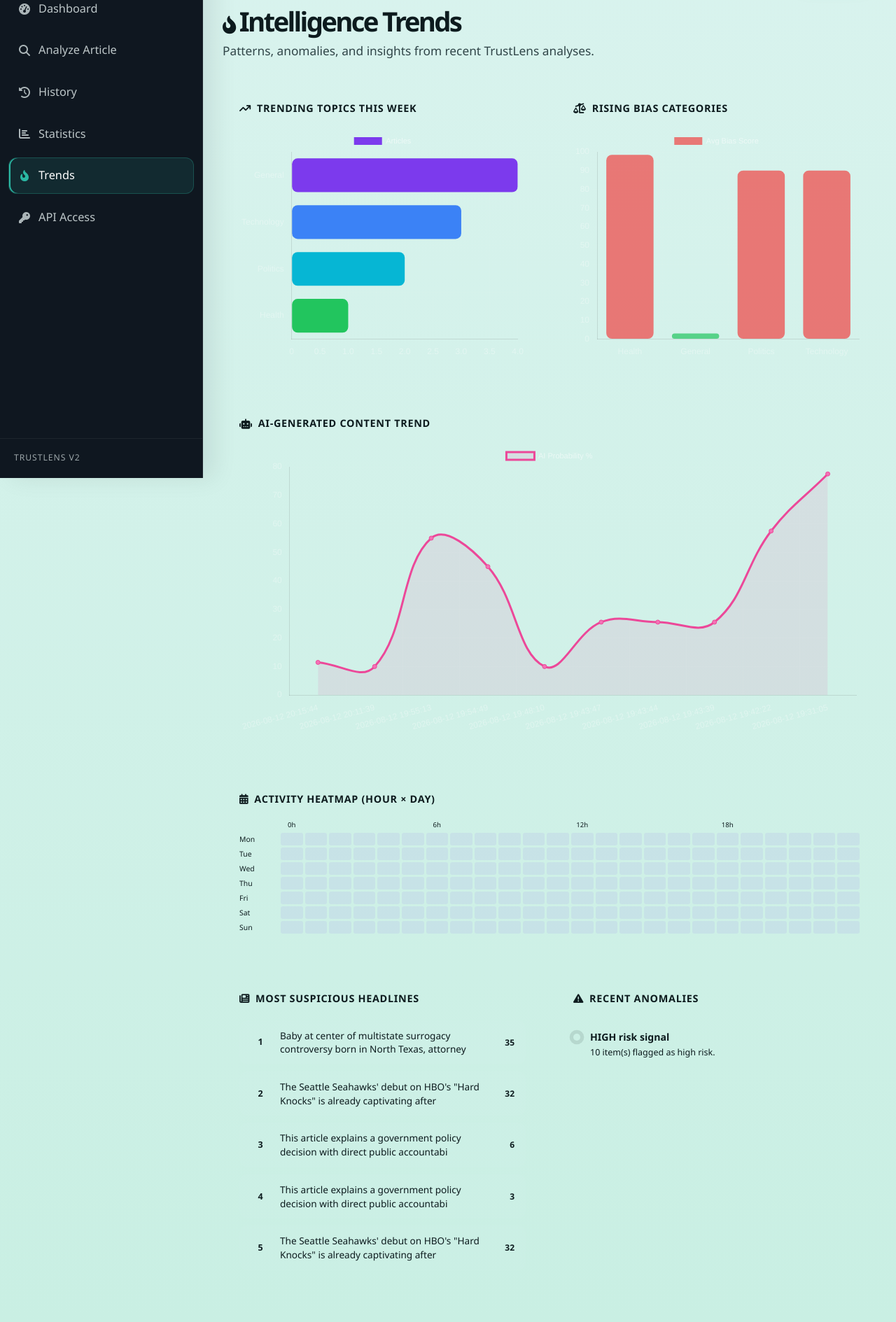
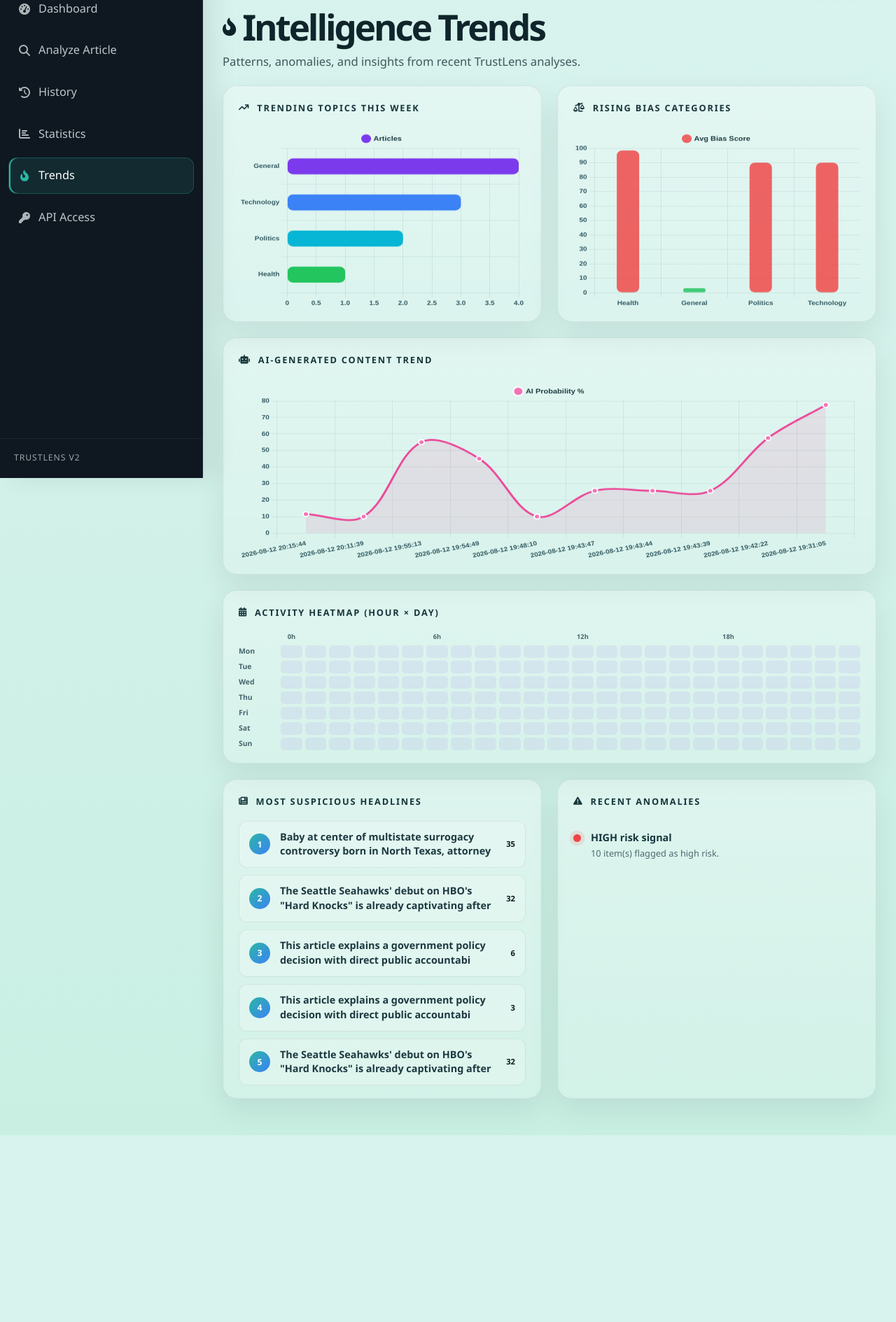
Before and after one commit to Vidulaa03/TrustLens, a Flask app: page /trends in a window 1280 px wide. Shown: the part 117-2006 px from the top of the page at 70% size. After the commit the page ends 1739 px from the top, so only its background shows below. Run offline with Flask 3, Linux system fonts and the light colour scheme; a user stored in the database is signed in; data comes from the database, SQL or seed files in the repository.

Commit message:
enhanced trends feature

```diff
--- a/templates/trends.html
+++ b/templates/trends.html
@@ -4,78 +4,104 @@
 {% block head %}
 <script src="https://cdnjs.cloudflare.com/ajax/libs/Chart.js/4.4.1/chart.umd.min.js"></script>
 <style>
-/* ── Chart card ───────────────────────────────── */
+.page-header {
+  margin: 6px 0 22px;
+}
+.page-header h1 {
+  margin: 0;
+  font-size: clamp(2.2rem, 4vw, 3.2rem);
+  line-height: 1.05;
+  letter-spacing: -0.06em;
+  color: #10252b;
+  display: flex;
+  align-items: center;
+  gap: 12px;
+}
+.page-header p {
+  margin: 10px 0 0;
+  color: #40575c;
+  font-size: 1.04rem;
+}
+
 .chart-card {
-  background: var(--bg-card);
-  border: 1px solid var(--border);
-  border-radius: var(--radius-lg);
-  padding: 24px;
-  margin-bottom: 20px;
+  background: linear-gradient(180deg, rgba(255,255,255,0.32), rgba(255,255,255,0.18));
+  border: 1px solid rgba(13, 27, 30, 0.08);
+  border-radius: 20px;
+  padding: 22px 22px 18px;
+  margin-bottom: 22px;
+  box-shadow: 0 18px 40px rgba(13, 27, 30, 0.08);
 }
 .chart-card h3 {
-  font-size: .9rem;
-  font-weight: 600;
-  color: var(--text-secondary);
+  font-size: .8rem;
+  font-weight: 800;
+  color: #17363b;
   text-transform: uppercase;
-  letter-spacing: .7px;
-  margin-bottom: 20px;
+  letter-spacing: .14em;
+  margin: 0 0 18px;
   display: flex;
   align-items: center;
-  gap: 8px;
+  gap: 10px;
+}
+.chart-card canvas {
+  display: block;
+  width: 100% !important;
+  height: 260px !important;
 }
 
-/* ── Heatmap grid ─────────────────────────────── */
 .heatmap-grid {
   display: grid;
-  grid-template-columns: 56px repeat(24, 1fr);
-  gap: 3px;
+  grid-template-columns: 56px repeat(24, minmax(8px, 1fr));
+  gap: 4px;
   font-size: .65rem;
-  color: var(--text-muted);
+  color: #46666d;
 }
-.heatmap-grid .day-label { display:flex; align-items:center; }
+.heatmap-grid .day-label {
+  display:flex; align-items:center; font-weight:700; font-size:.65rem;
+}
 .heat-cell {
   height: 18px;
-  border-radius: 3px;
-  transition: transform .15s;
+  border-radius: 5px;
+  transition: transform .15s ease, filter .15s ease;
   cursor: default;
 }
-.heat-cell:hover { transform: scale(1.3); z-index: 2; }
-.hour-labels { display:flex; gap:3px; padding-left:59px; margin-bottom:4px; }
-.hour-label  { flex:1; text-align:center; font-size:.6rem; color:var(--text-muted); }
+.heat-cell:hover { transform: scale(1.18); filter: brightness(1.08); z-index: 2; }
+.hour-labels { display:flex; gap:4px; padding-left:60px; margin-bottom:6px; }
+.hour-label  { flex:1; text-align:center; font-size:.58rem; color:#49676b; font-weight:700; }
 
-/* ── Ranked card list ─────────────────────────── */
 .ranked-list { display:flex; flex-direction:column; gap:10px; }
 .rank-item {
   display:flex;
   align-items:center;
   gap:14px;
-  background:rgba(255,255,255,.02);
-  border:1px solid var(--border);
-  border-radius:10px;
-  padding:12px 16px;
+  background: rgba(255,255,255,.24);
+  border:1px solid rgba(16,37,43,0.08);
+  border-radius: 12px;
+  padding: 12px 14px;
   transition: all .2s ease;
 }
-.rank-item:hover { border-color: var(--border-glow); transform: translateX(4px); }
+.rank-item:hover { border-color: rgba(16,37,43,0.12); transform: translateX(4px); }
 .rank-num {
-  width:28px; height:28px;
+  width:30px; height:30px;
   border-radius:50%;
-  background:linear-gradient(135deg,var(--purple),var(--blue));
+  background:linear-gradient(135deg,#2bb7a3,#3b82f6);
+  color:#fff;
   display:flex; align-items:center; justify-content:center;
-  font-size:.78rem; font-weight:700; flex-shrink:0;
+  font-size:.76rem; font-weight:800; flex-shrink:0;
 }
-.rank-text { flex:1; font-size:.85rem; color:var(--text-secondary); }
-.rank-badge { font-size:.75rem; font-weight:600; }
+.rank-text { flex:1; font-size:.9rem; color:#1d3940; font-weight:600; }
+.rank-badge {
+  font-size:.7rem; font-weight:800;
+}
 
-/* ── Anomaly card ─────────────────────────────── */
 .anomaly-item {
   display:flex;
   gap:14px;
   padding:14px 0;
-  border-bottom:1px solid var(--border);
+  border-bottom:1px solid rgba(16,37,43,0.08);
 }
 .anomaly-item:last-child { border-bottom:none; }
 .anomaly-dot {
-  width:10px; height:10px; border-radius:50%;
+  width:11px; height:11px; border-radius:50%;
   margin-top:5px; flex-shrink:0;
   animation: pulse 2s infinite;
 }
@@ -83,14 +109,13 @@
   0%,100% { box-shadow:0 0 0 0 currentColor; }
   50%      { box-shadow:0 0 0 6px transparent; }
 }
-.anomaly-title { font-size:.88rem; font-weight:600; color:var(--text-primary); margin-bottom:3px; }
-.anomaly-sub   { font-size:.78rem; color:var(--text-muted); }
+.anomaly-title { font-size:.9rem; font-weight:700; color:#16363d; margin-bottom:3px; }
+.anomaly-sub   { font-size:.8rem; color:#4d6a70; }
 
-/* ── 2-col grid ─────────────────────────────── */
 .trends-grid {
   display:grid;
   grid-template-columns:1fr 1fr;
-  gap:20px;
+  gap:22px;
 }
 @media (max-width:900px) { .trends-grid { grid-template-columns:1fr; } }
 </style>
@@ -153,13 +178,35 @@
 const trends = {{ trend_data | tojson }};
 
 const sharedOpts = {
-  plugins: { legend: { labels: { color:'rgba(255,255,255,.55)', font:{size:11} } } },
+  responsive: true,
+  maintainAspectRatio: false,
+  animation: { duration: 900, easing: 'easeOutQuart' },
+  plugins: {
+    legend: {
+      labels: {
+        color: '#1e3d43',
+        usePointStyle: true,
+        pointStyle: 'circle',
+        boxWidth: 10,
+        boxHeight: 10,
+        padding: 14,
+        font: { size: 11, weight: 700 }
+      }
+    }
+  },
   scales: {
-    x: { ticks:{color:'rgba(255,255,255,.35)'}, grid:{color:'rgba(255,255,255,.04)'} },
-    y: { ticks:{color:'rgba(255,255,255,.35)'}, grid:{color:'rgba(255,255,255,.04)'} }
-  },
-  responsive: true,
-  animation: { duration: 900, easing:'easeOutQuart' }
+    x: {
+      ticks: { color: '#335a62', font: { size: 10, weight: 600 } },
+      grid: { color: 'rgba(21, 52, 59, 0.08)', drawBorder: false },
+      border: { display: false }
+    },
+    y: {
+      min: 0,
+      ticks: { color: '#335a62', font: { size: 10, weight: 600 } },
+      grid: { color: 'rgba(21, 52, 59, 0.08)', drawBorder: false },
+      border: { display: false }
+    }
+  }
 };
 
 new Chart(document.getElementById('trendingTopicsChart'), {
@@ -172,9 +219,13 @@ new Chart(document.getElementById('trendingTopicsChart'), {
       backgroundColor: ['#7c3aed','#3b82f6','#06b6d4','#22c55e','#eab308','#ec4899','#f97316','#ef4444'].slice(0, trends.topic_labels.length),
       borderRadius: 8,
       borderSkipped: false,
+      borderWidth: 0,
+      maxBarThickness: 26,
+      barPercentage: 0.78,
+      categoryPercentage: 0.8
     }]
   },
-  options: { ...sharedOpts, indexAxis:'y' }
+  options: { ...sharedOpts, indexAxis: 'y' }
 });
 
 new Chart(document.getElementById('biasCatChart'), {
@@ -185,9 +236,13 @@ new Chart(document.getElementById('biasCatChart'), {
       label: 'Avg Bias Score',
       data: trends.bias_cat_values,
       backgroundColor: trends.bias_cat_values.map(v =>
-        v > 65 ? 'rgba(239,68,68,.7)' : v > 40 ? 'rgba(234,179,8,.7)' : 'rgba(34,197,94,.7)'),
+        v > 65 ? 'rgba(239,68,68,.82)' : v > 40 ? 'rgba(234,179,8,.82)' : 'rgba(34,197,94,.82)'),
       borderRadius: 8,
       borderSkipped: false,
+      borderWidth: 0,
+      maxBarThickness: 32,
+      barPercentage: 0.76,
+      categoryPercentage: 0.8
     }]
   },
   options: sharedOpts
@@ -201,13 +256,18 @@ new Chart(document.getElementById('aiTrendChart'), {
       label: 'AI Probability %',
       data: trends.ai_values,
       borderColor: '#ec4899',
-      backgroundColor: 'rgba(236,72,153,.1)',
-      tension: .4, fill: true,
-      pointRadius: 3,
-      pointBackgroundColor: '#f472b6'
+      backgroundColor: 'rgba(236,72,153,.12)',
+      borderWidth: 3,
+      tension: .35,
+      fill: true,
+      pointRadius: 4,
+      pointHoverRadius: 6,
+      pointBackgroundColor: '#f472b6',
+      pointBorderColor: '#fff',
+      pointBorderWidth: 2
     }]
   },
-  options: { ...sharedOpts, scales: { ...sharedOpts.scales } }
+  options: sharedOpts
 });
 
 const DAYS  = ['Mon','Tue','Wed','Thu','Fri','Sat','Sun'];
@@ -238,7 +298,7 @@ DAYS.forEach((day, di) => {
     const cell = document.createElement('div');
     cell.className = 'heat-cell';
     cell.title = `${day} ${hr}:00 — ${val} analyses`;
-    const alpha = 0.08 + intensity * 0.85;
+    const alpha = 0.08 + intensity * 0.9;
     cell.style.background = `rgba(124,58,237,${alpha.toFixed(2)})`;
     heatEl.appendChild(cell);
   });
@@ -257,8 +317,8 @@ const shEl = document.getElementById('suspiciousHeadlines');
 
 const aEl = document.getElementById('anomalies');
 (trends.anomalies || []).forEach(a => {
-  const colors = { high:'var(--red)', medium:'var(--yellow)', low:'var(--green)' };
-  const color  = colors[a.severity] || 'var(--blue)';
+  const colors = { high:'#ef4444', medium:'#f59e0b', low:'#22c55e' };
+  const color = colors[a.severity] || '#3b82f6';
   aEl.innerHTML += `
     <div class="anomaly-item">
       <div class="anomaly-dot" style="background:${color};color:${color}"></div>
```
